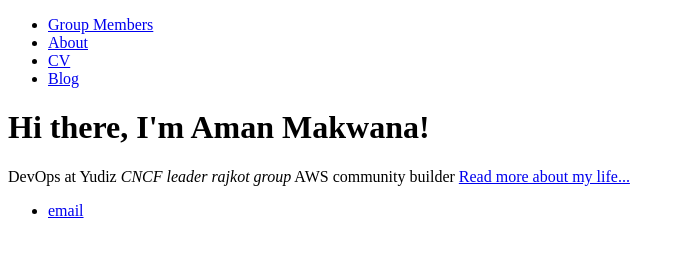
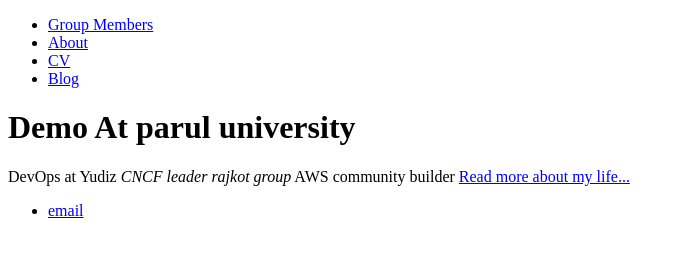
Before and after one commit to amanmakwana/staticwebsite, a plain HTML site: page index.html in a window 1280 px wide. Shown: the whole page, without its empty margins (0-685 px from the left). Drawn offline with Linux system fonts and the light colour scheme.

Commit message:
changes in code

```diff
--- a/index.html
+++ b/index.html
@@ -16,7 +16,7 @@
 		</nav>
 		<div class="container">
     		<div class="blurb">
-        		<h1>Hi there, I'm Aman Makwana!</h1>
+        		<h1>Demo At parul university</h1>
 				<p>DevOps at Yudiz <em>CNCF leader rajkot group</em> AWS community builder <a href="/about">Read more about my life...</a></p>
     		</div><!-- /.blurb -->
 		</div><!-- /.container -->
```
